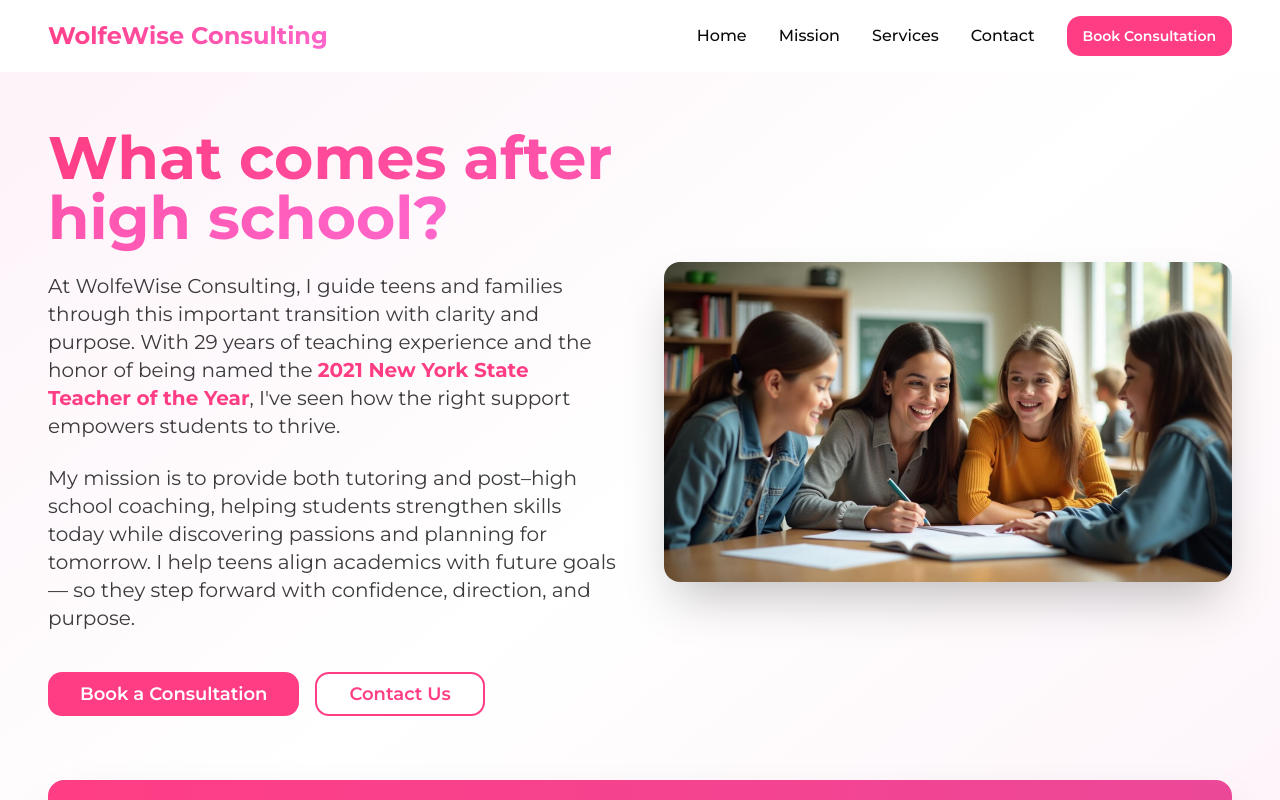
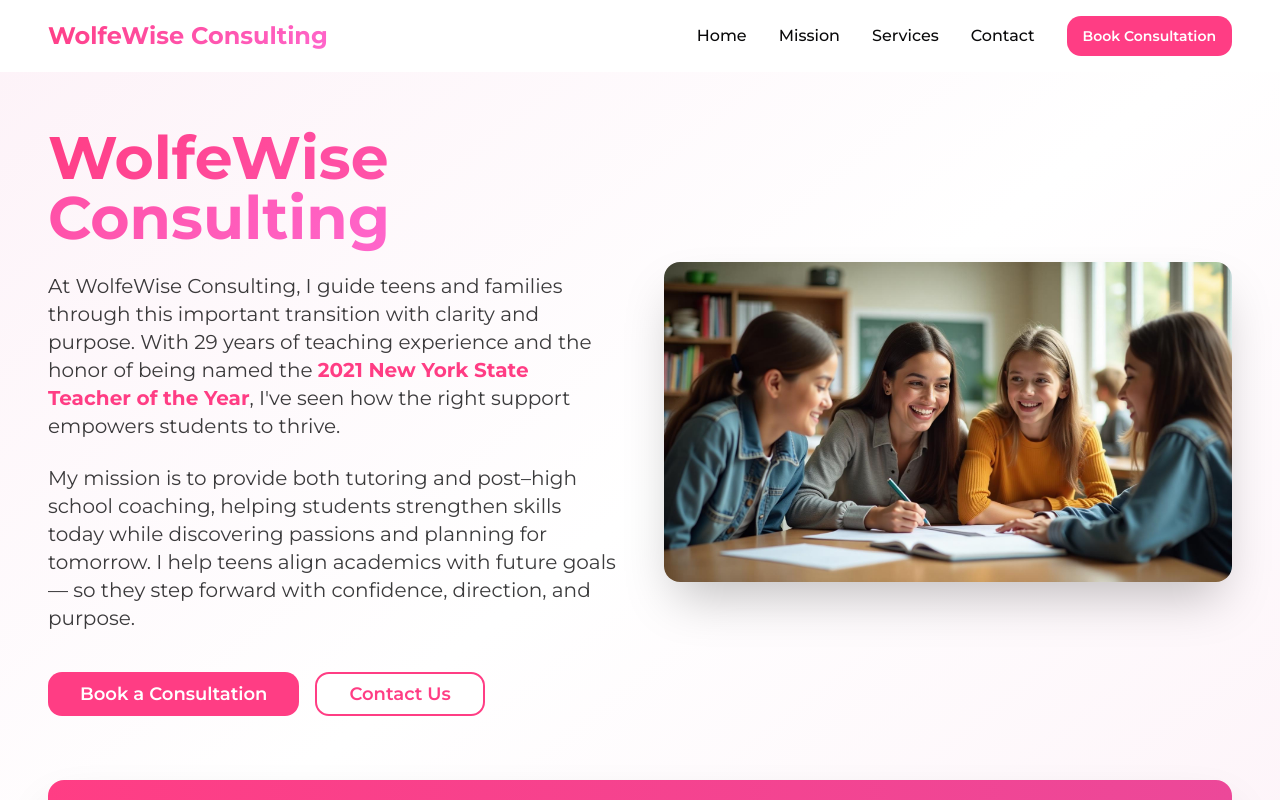
Before and after one commit to hinnazeejah/wolfewise-pathfinder-site, a React (Vite) app: page / in a window 1280 px wide. Shown: the top 800 px of the page. Built offline with nearby package versions, Linux system fonts and the light colour scheme; the HTML template or start-up script is replaced by a standard one.

Commit message:
Refactor: Update hero headline

```diff
--- a/src/components/Hero.tsx
+++ b/src/components/Hero.tsx
@@ -17,7 +17,7 @@ const Hero = () => {
           {/* Left: Content */}
           <div className="space-y-6">
             <h1 className="text-4xl md:text-5xl lg:text-6xl font-heading font-bold leading-tight">
-              <span className="gradient-text">What comes after high school?</span>
+              <span className="gradient-text">WolfeWise Consulting</span>
             </h1>
             <p className="text-lg md:text-xl text-foreground/80 leading-relaxed">
               At WolfeWise Consulting, I guide teens and families through this important transition with clarity and purpose. With 29 years of teaching experience and the honor of being named the{" "}
```
